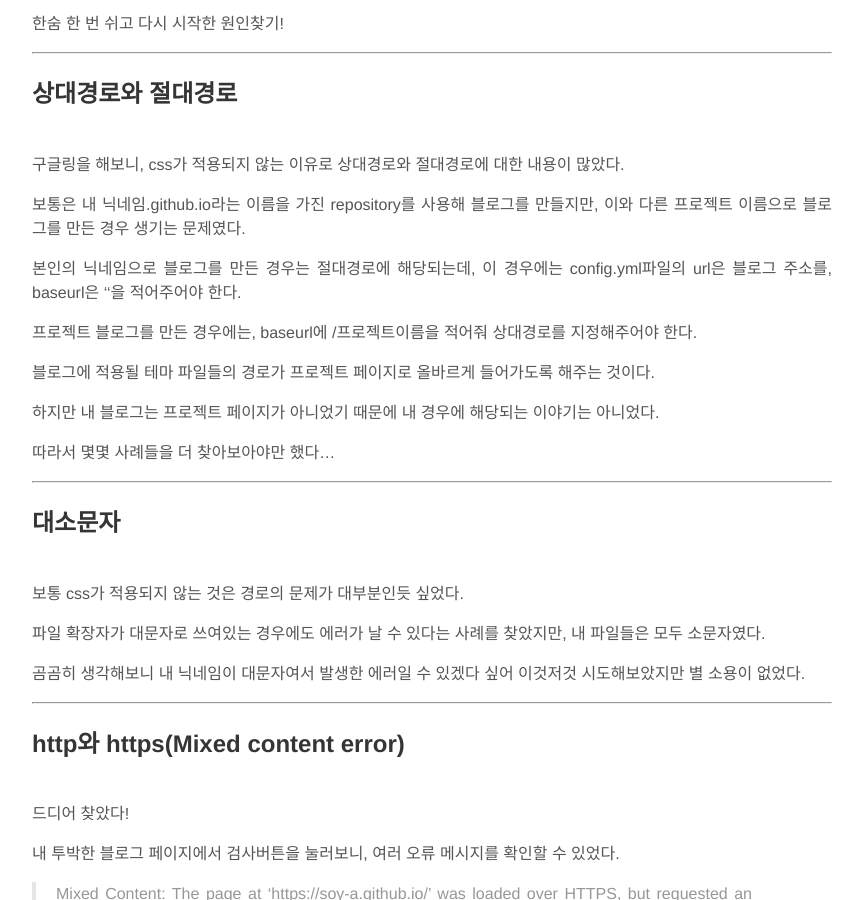
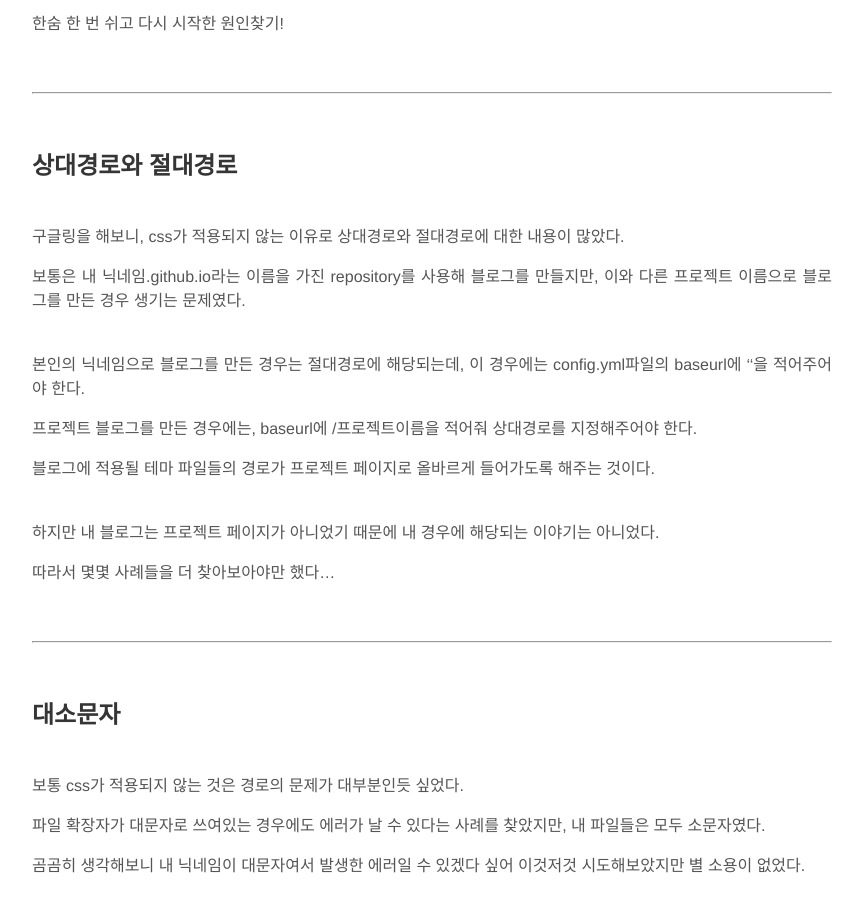
Before and after one commit to soy-A/soy-a.github.io, a Jekyll site: the page built from _posts/2020-11-10-css-not-working-on-GitHub-Pages.md, in a window 1280 px wide and 900 px high, scrolled down 400 px. Shown: the whole window, without its empty margins (208-1071 px from the left). Built offline with Jekyll 4.4.1, drawn with Linux system fonts in a browser that asks for light colours; comment, search, counter and statistics services are not loaded.

Commit message:
style: Modify post styles
- 띄어쓰기 등을 수정

```diff
--- a/_posts/2020-11-10-css-not-working-on-GitHub-Pages.md
+++ b/_posts/2020-11-10-css-not-working-on-GitHub-Pages.md
@@ -16,7 +16,11 @@ GitHub블로그를 만들기 위해 로컬 컴퓨터에서 jekyll 서버를 돌
 
 한숨 한 번 쉬고 다시 시작한 원인찾기!
 
+<br/>
+
 -------
+
+<br/>
 
 ## 상대경로와 절대경로
 
@@ -25,17 +29,23 @@ GitHub블로그를 만들기 위해 로컬 컴퓨터에서 jekyll 서버를 돌
 
 보통은 내 닉네임.github.io라는 이름을 가진 repository를 사용해 블로그를 만들지만, 이와 다른 프로젝트 이름으로 블로그를 만든 경우 생기는 문제였다.
 
-본인의 닉네임으로 블로그를 만든 경우는 절대경로에 해당되는데, 이 경우에는 config.yml파일의 url은 블로그 주소를, baseurl은 ''을 적어주어야 한다.
+<br/>
+본인의 닉네임으로 블로그를 만든 경우는 절대경로에 해당되는데, 이 경우에는 config.yml파일의 baseurl에 ''을 적어주어야 한다.
 
 프로젝트 블로그를 만든 경우에는, baseurl에 /프로젝트이름을 적어줘 상대경로를 지정해주어야 한다.
 
 블로그에 적용될 테마 파일들의 경로가 프로젝트 페이지로 올바르게 들어가도록 해주는 것이다.
 
+<br/>
 하지만 내 블로그는 프로젝트 페이지가 아니었기 때문에 내 경우에 해당되는 이야기는 아니었다.
 
 따라서 몇몇 사례들을 더 찾아보아야만 했다...
 
+<br/>
+
 ---
+
+<br/>
 
 ## 대소문자
 
@@ -46,7 +56,11 @@ GitHub블로그를 만들기 위해 로컬 컴퓨터에서 jekyll 서버를 돌
 
 곰곰히 생각해보니 내 닉네임이 대문자여서 발생한 에러일 수 있겠다 싶어 이것저것 시도해보았지만 별 소용이 없었다.
 
+<br/>
+
 ---
+
+<br/>
 
 ## http와 https(Mixed content error)
 
@@ -56,6 +70,7 @@ GitHub블로그를 만들기 위해 로컬 컴퓨터에서 jekyll 서버를 돌
 내 투박한 블로그 페이지에서 검사버튼을 눌러보니, 여러 오류 메시지를 확인할 수 있었다.
 >Mixed Content: The page at 'https://soy-a.github.io/' was loaded over HTTPS, but requested an insecure stylesheet 'http://soy-a.github.io/public/css/poole.css'. This request has been blocked; the content must be served over HTTPS.
 
+<br/>
 http와 https에 대한 오류 메시지인듯 싶어 검색해보니 역시나였다.
 
 내 깃헙 블로그 페이지는 https로 되어있는데, config.yml파일의 url에는 http로 적어줬던 것이다.
@@ -64,6 +79,7 @@ url을 http로 잘못 적어준 탓에, 블로그가 css파일들을 http로 불
 
 >Mixed-content error는 https 페이지에서 http의 리소스를 요청할때 보안의 취약점을 방어하기 위해서 발생하는 에러이다.
 
+<br/>
 역시 답은 에러메시지에 있었다.
 
 며칠 동안 삽질해본 끝에, 드디어 예쁜 블로그를 만들어내는데에 성공했다.
```
Also changed, not shown: _posts/2020-11-02-Applying-theme-to-GitHub-blog.md (+11 -0 lines).
